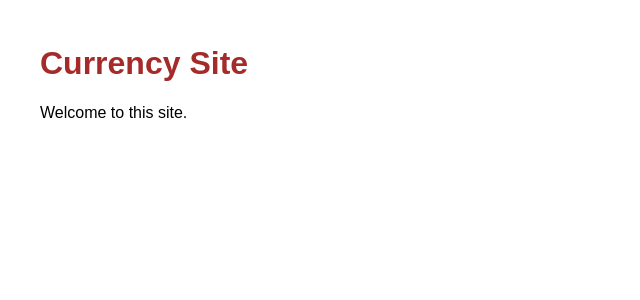
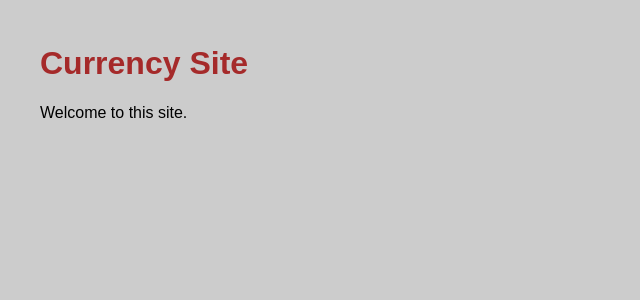
Before and after one commit to Orosia-Team/currency-frontend, a React (Vite) app: page / in a window 1280 px wide. Shown: the top 300 px of the page, without its empty margins (0-640 px from the left). Built offline with nearby package versions, Linux system fonts and the light colour scheme.

Commit message:
made background gray

```diff
--- a/src/index.scss
+++ b/src/index.scss
@@ -1,6 +1,7 @@
 body {
 	font-family: sans-serif;
 	padding: 1rem 2rem;
+	background-color: #ccc;
 
 	h1 {
 		color: brown;
```
